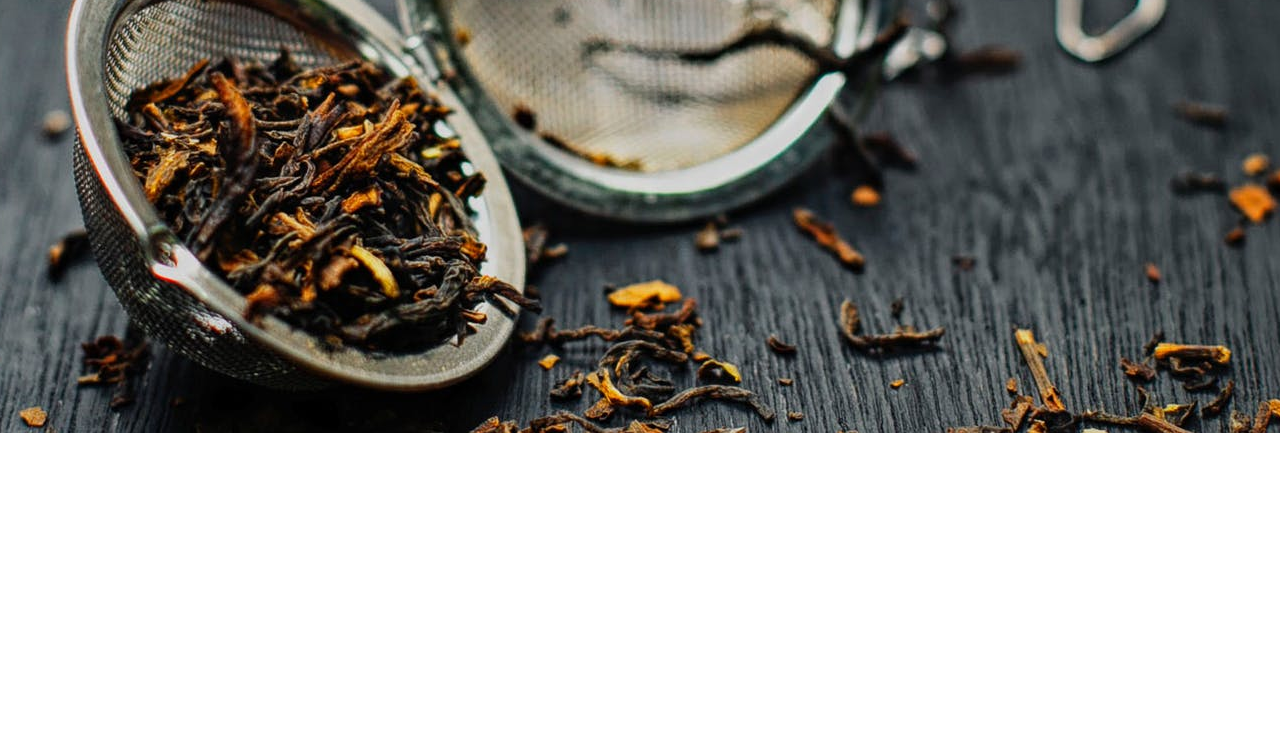
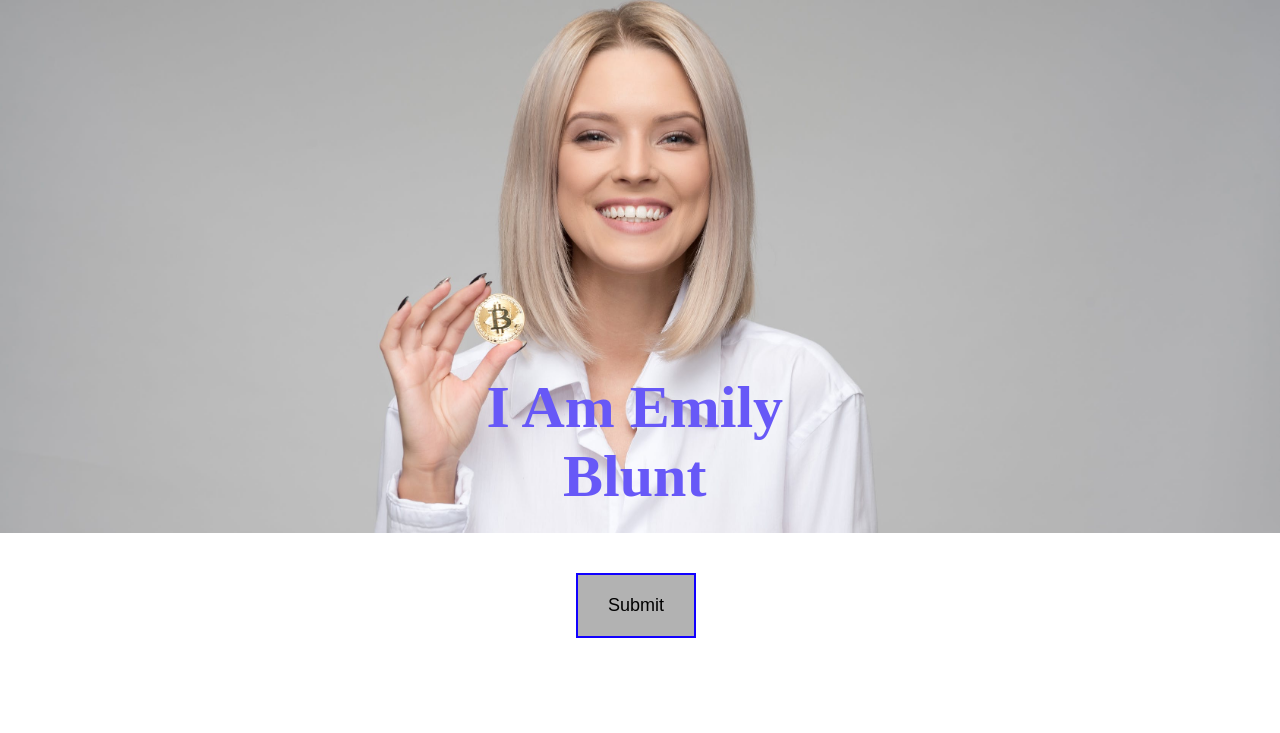
Before and after one commit to mr-pakrad/learnig, a plain HTML site: page index.html in a window 1280 px wide. Shown: the part 67-800 px from the top of the page. Drawn offline with Linux system fonts and the light colour scheme.

Commit message:
Add banner

```diff
--- a/index.html
+++ b/index.html
@@ -25,7 +25,8 @@
 
     <!-- header -->
     <header class="header">
-
+        <h1>I Am Emily <br> Blunt</h1>
+        <button>Submit</button>
     </header>
 
     <!-- end of header -->
--- a/stylesheet/style.css
+++ b/stylesheet/style.css
@@ -23,7 +23,8 @@ body {
 }
 
 .nav a:hover {
-    color: yellowgreen;
+    background-color: yellowgreen;
+    border-radius: 5px;
 }
 
 .nav .logo {
@@ -36,13 +37,34 @@ body {
 
 .header {
     width: 100%;
-    height: 500px;
+    height: 600px;
     /* background-color: greenyellow; */
-    background-image: url(/img/ggg.jpeg);
-    background-position: center;
+    background-image: url(/img/bitcoin.jpeg);
+    background-position: top;
+    background-size: cover;
+    /* position: relative; */
 
 }
 
+.header h1 {
+    text-align: center;
+    position: absolute;
+    color: rgb(103, 88, 247);
+    font-size: 60px;
+    top: 55%;
+    left: 38%;
+}
+
+.header button {
+    padding: 20px 30px;
+    position: absolute;
+    font-size: 18px;
+    top: 80%;
+    left: 45%;
+    background-color: rgba(0, 0, 0, 0.3);
+    border:2px solid rgb(17, 0, 255);
+
+}
 .gallery {
     width: 100%;
     height: 400px;
```
